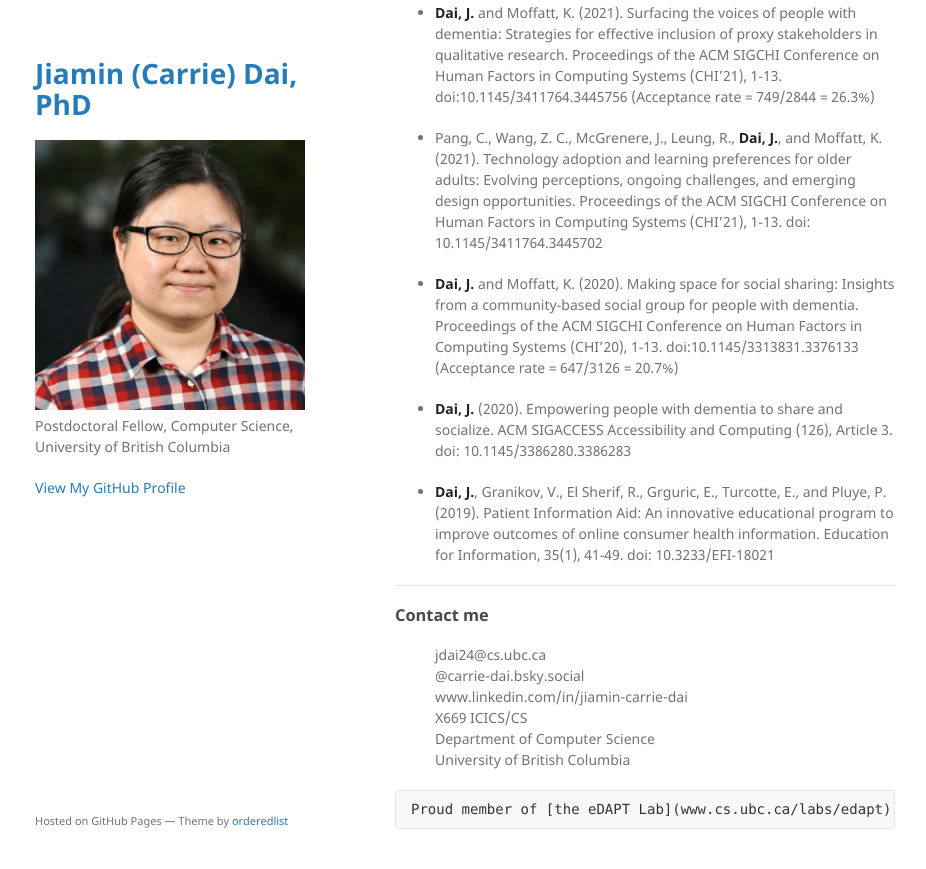
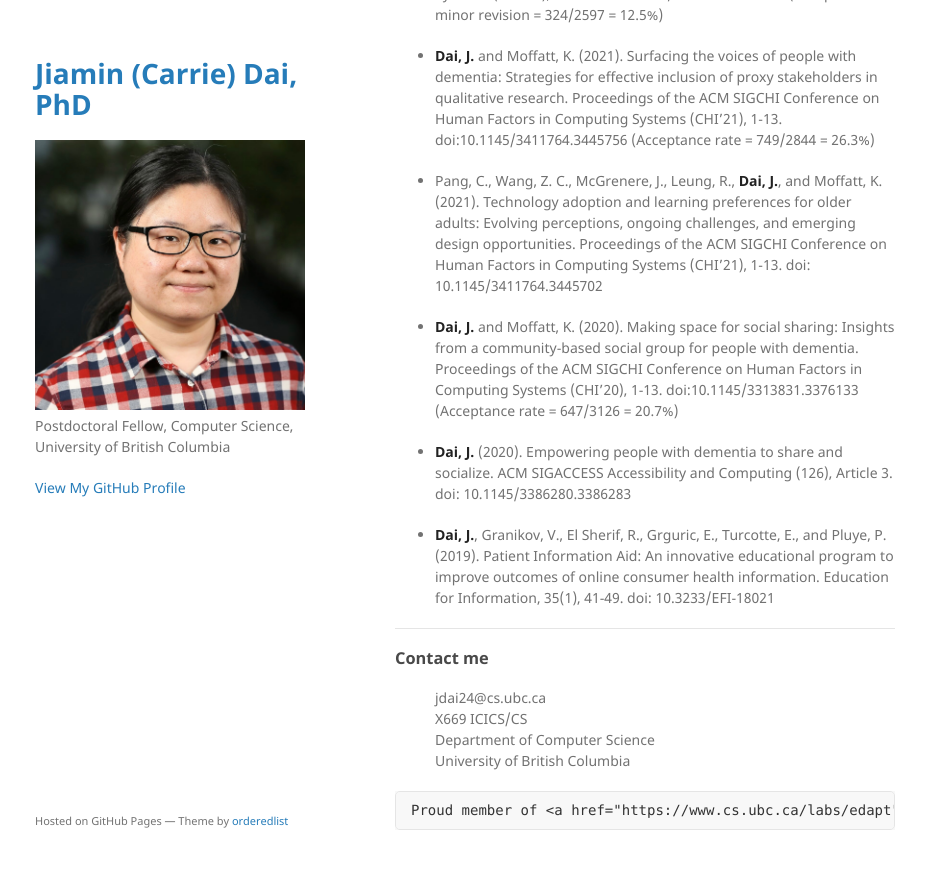
Before and after one commit to jiamin-dai/jiamin-dai.github.io, a Jekyll site: the page built from index.md, in a window 1280 px wide and 900 px high, scrolled down 2296 px. Shown: the top 869 px of the window, without its empty margins (175-1101 px from the left). Built offline with Jekyll 4.4.1, drawn with Linux system fonts in a browser that asks for light colours; our own code applies the rules of GitHub Pages for plain Markdown files.

Commit message:
Update index.md

````diff
--- a/index.md
+++ b/index.md
@@ -168,15 +170,11 @@ end
 <dl>
 <dt></dt>
 <dd>jdai24@cs.ubc.ca</dd>
-<dd>@carrie-dai.bsky.social</dd>
-<dt></dt>
-<dd>www.linkedin.com/in/jiamin-carrie-dai</dd>
-<dt></dt>
 <dd>X669 ICICS/CS</dd>
 <dd>Department of Computer Science</dd>
 <dd>University of British Columbia</dd>
 </dl>
 
 ```
-Proud member of [the eDAPT Lab](www.cs.ubc.ca/labs/edapt) led by Dr Joanna McGrenere
+Proud member of <a href="https://www.cs.ubc.ca/labs/edapt">the eDAPT Lab</a>the eDAPT Lab led by Dr Joanna McGrenere
 ```
````
Also changed, not shown: other parts of index.md (+2 -0 lines).
